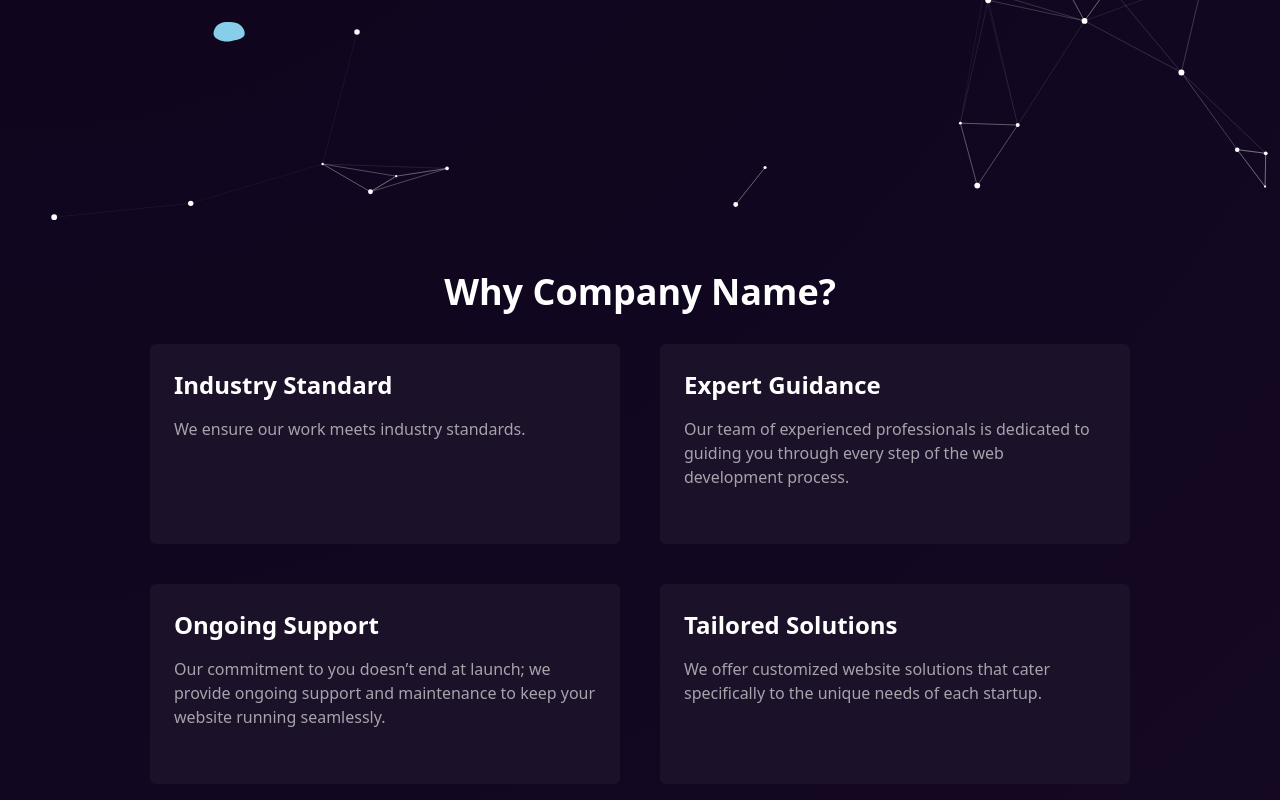
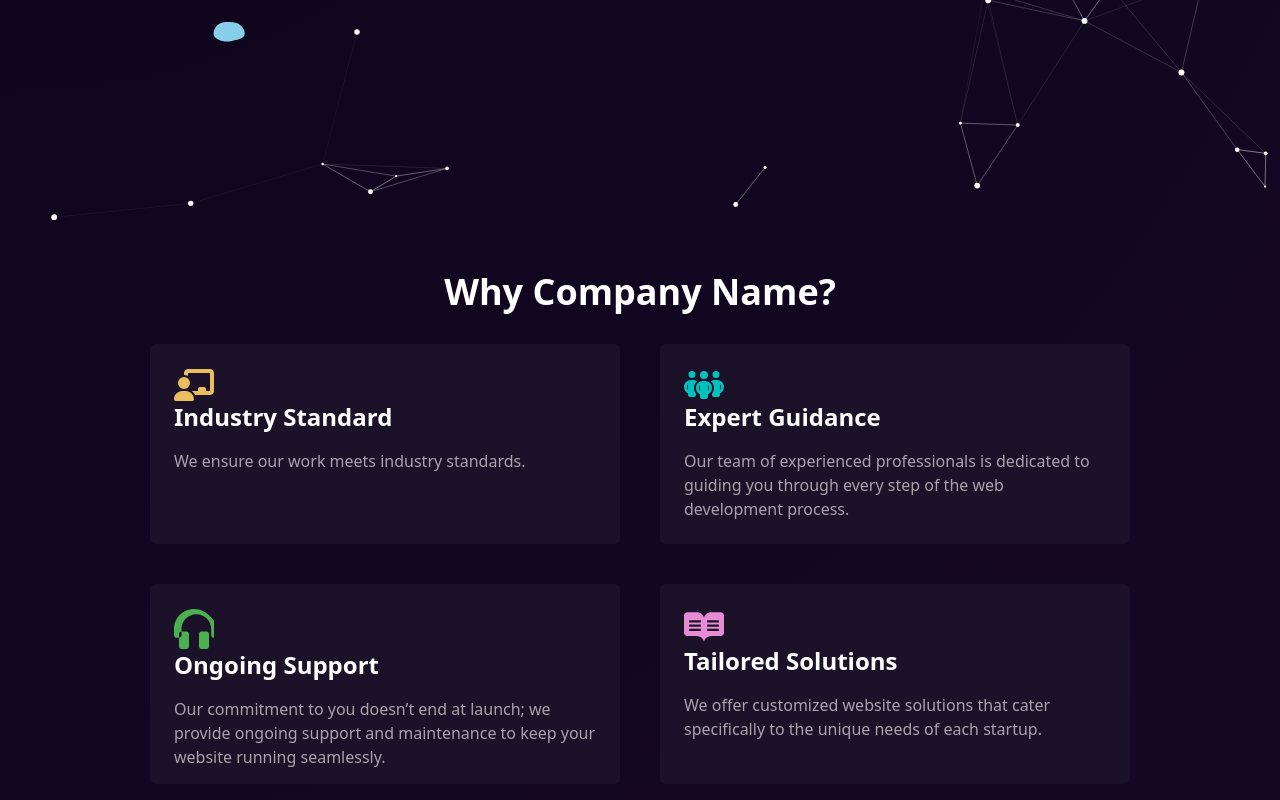
Before and after one commit to RitickLath/freelancingkkthakur, a React (Vite) app: page / in a window 1280 px wide. Shown: the part 576-1376 px from the top of the page. Built offline with nearby package versions, Linux system fonts and the light colour scheme.

Commit message:
Why us component complete

```diff
--- a/src/component/Hero.jsx
+++ b/src/component/Hero.jsx
@@ -14,7 +14,7 @@ const Hero = () => {
         transition={{ duration: 1, ease: "backInOut" }}
         animate={{ scale: [0, 0.5, 1] }}
       >
-        <h3 className="text-base text-[#A7A3AC] font-medium">
+        <h3 className="text-base text-center text-[#A7A3AC] font-medium">
           Hola Visionary! Ready to Scale
           <span className="text-[#C68C33]"> New Heights?</span>
         </h3>
--- a/src/component/SubComponent/WhyCard.jsx
+++ b/src/component/SubComponent/WhyCard.jsx
@@ -1,10 +1,10 @@
 import React from "react";
 
-const WhyCard = ({ title, desc }) => {
+const WhyCard = ({ title, desc, icon }) => {
   return (
     <div className="z-10 px-6 py-[25px] w-[300px] h-[230px] lg:w-[470px] lg:h-[200px] bg-[#1B1128] rounded-md flex">
       <div>
-        {/* <img src={image} alt="" /> */}
+       {icon}
         <h1 className="font-bold text-2xl">{title}</h1>
         <h2 className="text-[#A7A3AC] pt-4">{desc}</h2>
       </div>
--- a/src/component/Why.jsx
+++ b/src/component/Why.jsx
@@ -7,9 +7,13 @@ const Why = () => {
     <div className="z-10 flex flex-col items-center w-full mt-8">
       <h1 className="text-4xl font-bold pb-8 text-center">Why Company Name?</h1>
       <div className="grid lg:grid-cols-2 gap-10">
-        {/* Moved the grid here and adjusted the gap */}
         {whyChooseUs.map((item, index) => (
-          <WhyCard title={item.title} desc={item.description} key={index} />
+          <WhyCard
+            icon={item.icon}
+            title={item.title}
+            desc={item.description}
+            key={index}
+          />
         ))}
       </div>
     </div>
--- a/src/constants/WhyChoose.js
+++ /dev/null
@@ -1,23 +0,0 @@
-export const whyChooseUs = [
-  {
-    title: "Industry Standard",
-    description: "We ensure our work meets industry standards.",
-  },
-
-  {
-    title: "Expert Guidance",
-    description:
-      "Our team of experienced professionals is dedicated to guiding you through every step of the web development process.",
-  },
-
-  {
-    title: "Ongoing Support",
-    description:
-      "Our commitment to you doesn’t end at launch; we provide ongoing support and maintenance to keep your website running seamlessly.",
-  },
-  {
-    title: "Tailored Solutions",
-    description:
-      "We offer customized website solutions that cater specifically to the unique needs of each startup.",
-  },
-];
--- /dev/null
+++ b/src/constants/WhyChoose.jsx
@@ -0,0 +1,93 @@
+export const whyChooseUs = [
+  {
+    title: "Industry Standard",
+    description: "We ensure our work meets industry standards.",
+    icon: (
+      <svg
+        aria-hidden="true"
+        focusable="false"
+        data-prefix="fas"
+        data-icon="chalkboard-user"
+        className="w-[40px] text-4xl"
+        role="img"
+        xmlns="http://www.w3.org/2000/svg"
+        viewBox="0 0 640 512"
+        color="#eabd5f"
+      >
+        <path
+          fill="currentColor"
+          d="M160 64c0-35.3 28.7-64 64-64L576 0c35.3 0 64 28.7 64 64l0 288c0 35.3-28.7 64-64 64l-239.2 0c-11.8-25.5-29.9-47.5-52.4-64l99.6 0 0-32c0-17.7 14.3-32 32-32l64 0c17.7 0 32 14.3 32 32l0 32 64 0 0-288L224 64l0 49.1C205.2 102.2 183.3 96 160 96l0-32zm0 64a96 96 0 1 1 0 192 96 96 0 1 1 0-192zM133.3 352l53.3 0C260.3 352 320 411.7 320 485.3c0 14.7-11.9 26.7-26.7 26.7L26.7 512C11.9 512 0 500.1 0 485.3C0 411.7 59.7 352 133.3 352z"
+        ></path>
+      </svg>
+    ),
+  },
+  {
+    title: "Expert Guidance",
+    description:
+      "Our team of experienced professionals is dedicated to guiding you through every step of the web development process.",
+    icon: (
+      <svg
+        aria-hidden="true"
+        focusable="false"
+        data-prefix="fas"
+        data-icon="people-group"
+        className="w-[40px]"
+        role="img"
+        xmlns="http://www.w3.org/2000/svg"
+        viewBox="0 0 640 512"
+        color="#00c1be"
+      >
+        <path
+          fill="currentColor"
+          d="M72 88a56 56 0 1 1 112 0A56 56 0 1 1 72 88zM64 245.7C54 256.9 48 271.8 48 288s6 31.1 16 42.3l0-84.7zm144.4-49.3C178.7 222.7 160 261.2 160 304c0 34.3 12 65.8 32 90.5l0 21.5c0 17.7-14.3 32-32 32l-64 0c-17.7 0-32-14.3-32-32l0-26.8C26.2 371.2 0 332.7 0 288c0-61.9 50.1-112 112-112l32 0c24 0 46.2 7.5 64.4 20.3zM448 416l0-21.5c20-24.7 32-56.2 32-90.5c0-42.8-18.7-81.3-48.4-107.7C449.8 183.5 472 176 496 176l32 0c61.9 0 112 50.1 112 112c0 44.7-26.2 83.2-64 101.2l0 26.8c0 17.7-14.3 32-32 32l-64 0c-17.7 0-32-14.3-32-32zm8-328a56 56 0 1 1 112 0A56 56 0 1 1 456 88zM576 245.7l0 84.7c10-11.3 16-26.1 16-42.3s-6-31.1-16-42.3zM320 32a64 64 0 1 1 0 128 64 64 0 1 1 0-128zM240 304c0 16.2 6 31 16 42.3l0-84.7c-10 11.3-16 26.1-16 42.3zm144-42.3l0 84.7c10-11.3 16-26.1 16-42.3s-6-31.1-16-42.3zM448 304c0 44.7-26.2 83.2-64 101.2l0 42.8c0 17.7-14.3 32-32 32l-64 0c-17.7 0-32-14.3-32-32l0-42.8c-37.8-18-64-56.5-64-101.2c0-61.9 50.1-112 112-112l32 0c61.9 0 112 50.1 112 112z"
+        ></path>
+      </svg>
+    ),
+  },
+  {
+    title: "Ongoing Support",
+    description:
+      "Our commitment to you doesn’t end at launch; we provide ongoing support and maintenance to keep your website running seamlessly.",
+    icon: (
+      <svg
+        aria-hidden="true"
+        focusable="false"
+        data-prefix="fas"
+        data-icon="headset"
+        className="w-[40px]"
+        role="img"
+        xmlns="http://www.w3.org/2000/svg"
+        viewBox="0 0 512 512"
+        color="#4CAF50"
+      >
+        <path
+          fill="currentColor"
+          d="M192 480c0 17.7-14.3 32-32 32H96c-17.7 0-32-14.3-32-32V320c0-17.7 14.3-32 32-32h64c17.7 0 32 14.3 32 32v160zm256 0c0 17.7-14.3 32-32 32h-64c-17.7 0-32-14.3-32-32V320c0-17.7 14.3-32 32-32h64c17.7 0 32 14.3 32 32v160zM256 0C114.6 0 0 114.6 0 256v80c0 17.7 14.3 32 32 32h32c17.7 0 32-14.3 32-32v-80c0-104.8 85.2-190 190-190s190 85.2 190 190v80c0 17.7 14.3 32 32 32h32c17.7 0 32-14.3 32-32v-80C512 114.6 397.4 0 256 0z"
+        ></path>
+      </svg>
+    ),
+  },
+  {
+    title: "Tailored Solutions",
+    description:
+      "We offer customized website solutions that cater specifically to the unique needs of each startup.",
+    icon: (
+      <svg
+        aria-hidden="true"
+        focusable="false"
+        data-prefix="fab"
+        data-icon="readme"
+        className="w-[40px]"
+        role="img"
+        xmlns="http://www.w3.org/2000/svg"
+        viewBox="0 0 576 512"
+        color="#e68bd4"
+      >
+        <path
+          fill="currentColor"
+          d="M528.3 46.5H388.5c-48.1 0-89.9 33.3-100.4 80.3-10.6-47-52.3-80.3-100.4-80.3H48c-26.5 0-48 21.5-48 48v245.8c0 26.5 21.5 48 48 48h89.7c102.2 0 132.7 24.4 147.3 75 .7 2.8 5.2 2.8 6 0 14.7-50.6 45.2-75 147.3-75H528c26.5 0 48-21.5 48-48V94.6c0-26.4-21.3-47.9-47.7-48.1zM242 311.9c0 1.9-1.5 3.5-3.5 3.5H78.2c-1.9 0-3.5-1.5-3.5-3.5V289c0-1.9 1.5-3.5 3.5-3.5h160.4c1.9 0 3.5 1.5 3.5 3.5v22.9zm0-60.9c0 1.9-1.5 3.5-3.5 3.5H78.2c-1.9 0-3.5-1.5-3.5-3.5v-22.9c0-1.9 1.5-3.5 3.5-3.5h160.4c1.9 0 3.5 1.5 3.5 3.5V251zm0-60.9c0 1.9-1.5 3.5-3.5 3.5H78.2c-1.9 0-3.5-1.5-3.5-3.5v-22.9c0-1.9 1.5-3.5 3.5-3.5h160.4c1.9 0 3.5 1.5 3.5 3.5v22.9zm259.3 121.7c0 1.9-1.5 3.5-3.5 3.5H337.5c-1.9 0-3.5-1.5-3.5-3.5v-22.9c0-1.9 1.5-3.5 3.5-3.5h160.4c1.9 0 3.5 1.5 3.5 3.5v22.9zm0-60.9c0 1.9-1.5 3.5-3.5 3.5H337.5c-1.9 0-3.5-1.5-3.5-3.5V228c0-1.9 1.5-3.5 3.5-3.5h160.4c1.9 0 3.5 1.5 3.5 3.5v22.9zm0-60.9c0 1.9-1.5 3.5-3.5 3.5H337.5c-1.9 0-3.5-1.5-3.5-3.5v-22.8c0-1.9 1.5-3.5 3.5-3.5h160.4c1.9 0 3.5 1.5 3.5 3.5V190z"
+        ></path>
+      </svg>
+    ),
+  },
+];
```
